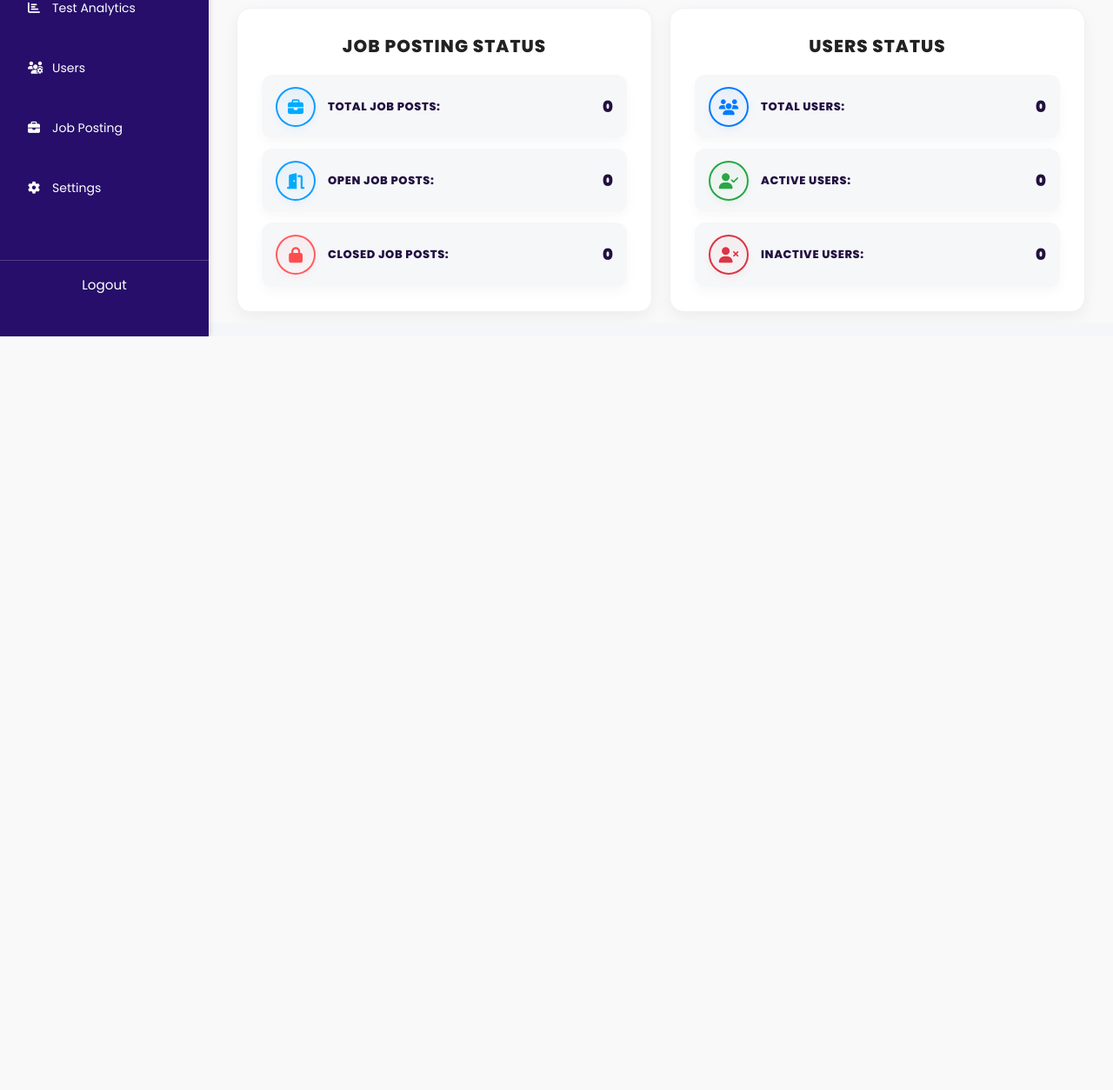
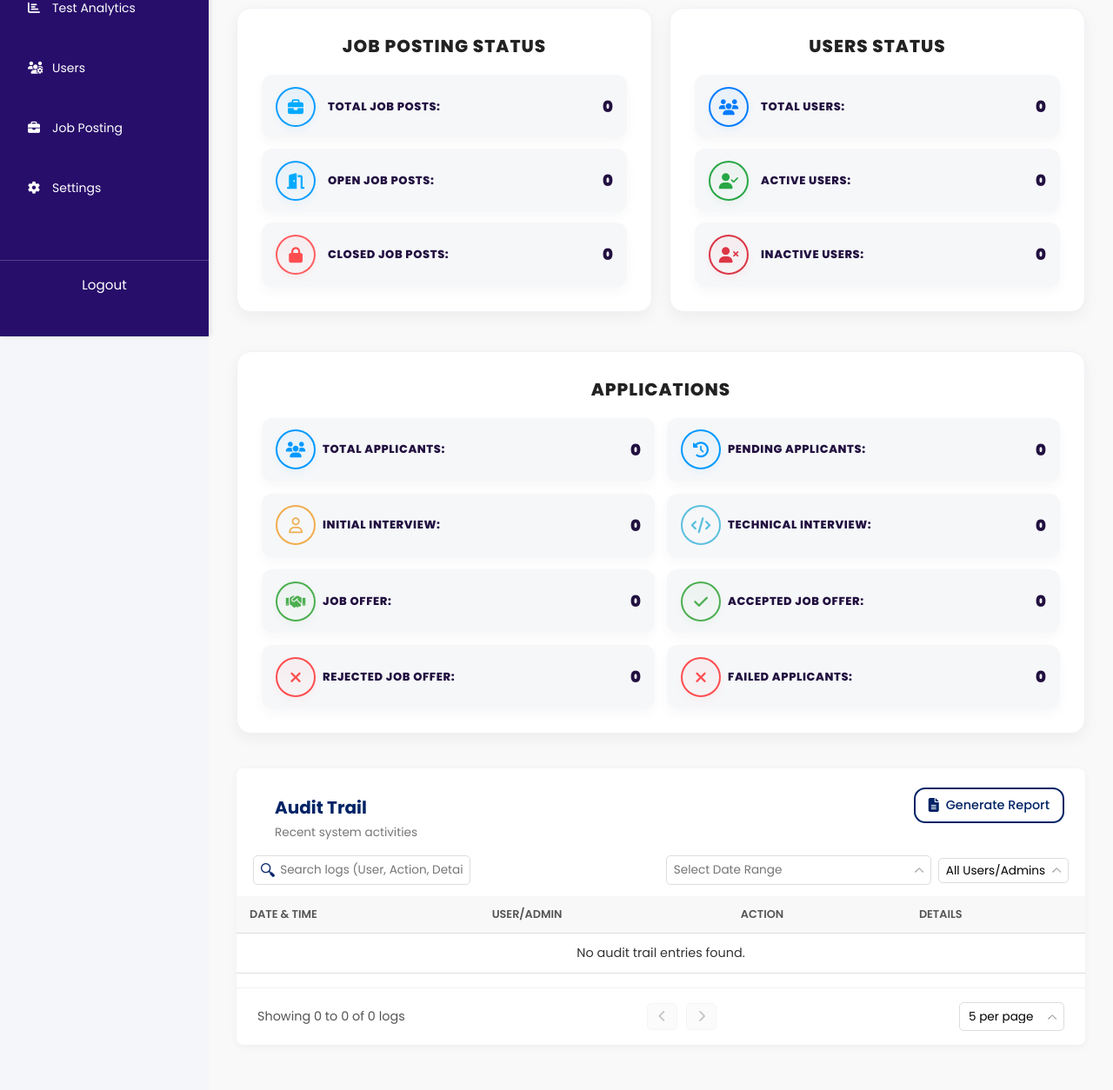
Before and after one commit to kakdsm/admin-side, a PHP site: page /jftsystem/php/dashboard.php in a window 1280 px wide. Shown: the part 413-1667 px from the top of the page at 87% size. Before the commit the page ends 800 px from the top, so only its background shows below. Run offline with PHP 8.4, Linux system fonts and the light colour scheme; the visitor is signed in with stand-in values (Sample User, id 1); data that the repository does not hold is empty; some libraries are stand-ins or nearby versions.

Commit message:
Update dashboard.css

```diff
--- a/css/dashboard.css
+++ b/css/dashboard.css
@@ -13,7 +13,7 @@
   }
   .burger {
     display: none;
-    position: absolute;
+    position: fixed;
     top: 1rem;
     left: 1rem;
     font-size: 1.5rem;
@@ -23,6 +23,7 @@
     z-index: 1001;
     transition: color 0.3s;
   }
+
 
   .burger.active {
     color: white;
@@ -117,7 +118,6 @@
   padding-top: 60px;
   flex: 1;
   transition: margin-left 0.3s;
-  max-height: 49rem;
   overflow-y: auto;
 }
 
@@ -129,9 +129,7 @@
 
   }
 
-  section {
-    margin-bottom: 4rem;
-  }
+
 
   h2 {
     font-size: 1.6rem;
@@ -344,7 +342,6 @@
 
   @media (max-width: 768px) {
     .top-header {
-        flex-direction: column;
         align-items: center;
         gap: 0.5rem;
 
@@ -1647,6 +1644,8 @@ canvas {
 @media (max-width: 480px) {
 
   .top-header {
+
+        flex-direction: column;
     align-items: flex-end;
   }
 
```
